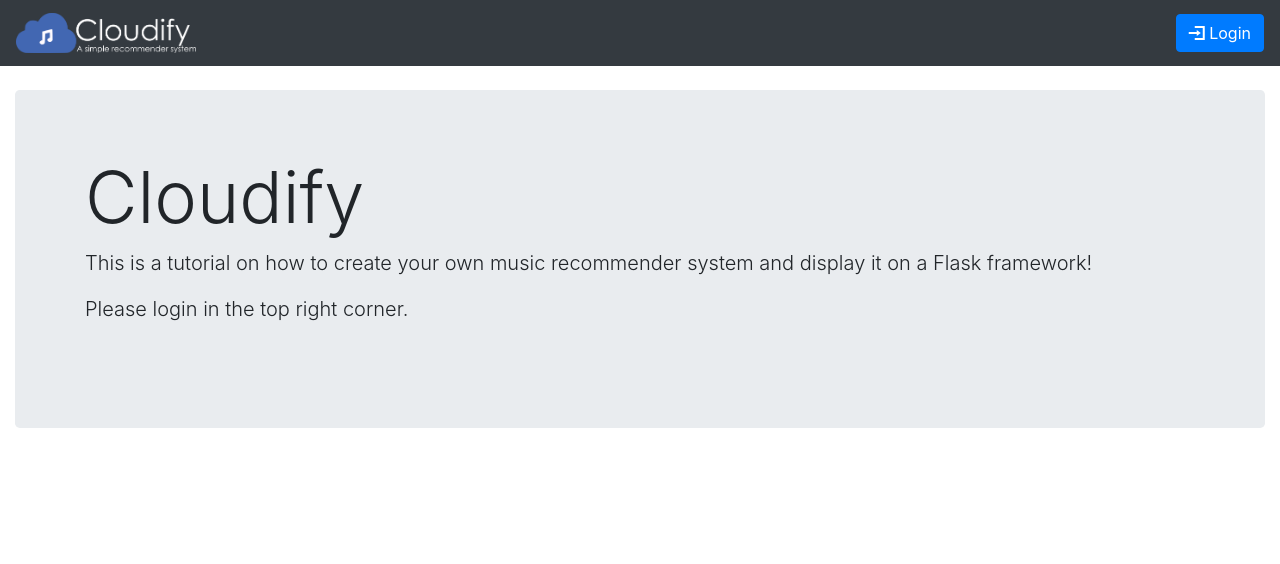
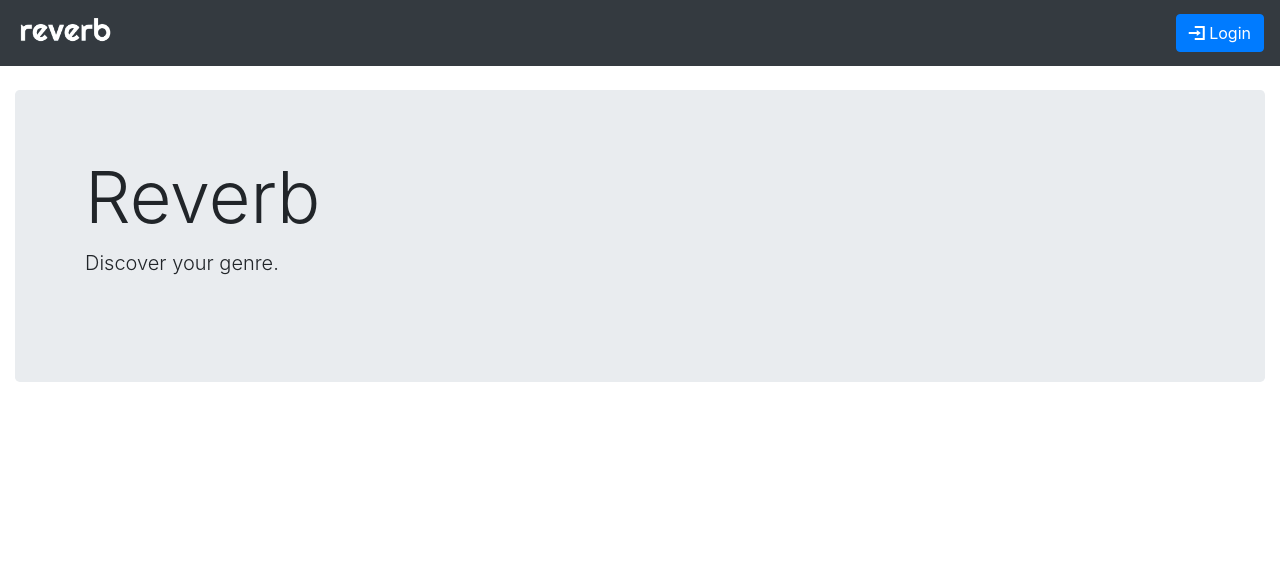
Before and after one commit to MLH-Fellowship/reverb, a Flask app: page / in a window 1280 px wide. Shown: the top 564 px of the page. Run offline with Flask 2, Linux system fonts and the light colour scheme; parts of the project's set-up code (start-up, migrations or seed data) failed here and were passed over; some libraries are stand-ins or nearby versions.

Commit message:
Add logo
Change names

```diff
--- a/templates/dashboard.html
+++ b/templates/dashboard.html
@@ -27,10 +27,10 @@ function play(url, boolean) {
       <a class="nav-link active" id="v-pills-songs-tab" data-toggle="pill" href="#v-pills-songs" role="tab" aria-controls="v-pills-songs" aria-selected="false">Songs</a>
 
       <!-- Popularity recommender system tab -->
-      <a class="nav-link" id="v-pills-pop-rec-tab" data-toggle="pill" href="#v-pills-pop-rec" role="tab" aria-controls="v-pills-pop-rec" aria-selected="false">Popularity Recommender System</a>
+      <a class="nav-link" id="v-pills-pop-rec-tab" data-toggle="pill" href="#v-pills-pop-rec" role="tab" aria-controls="v-pills-pop-rec" aria-selected="false">Popular</a>
 
       <!-- Item similarity recommender system tab -->
-      <a class="nav-link" id="v-pills-item-rec-tab" data-toggle="pill" href="#v-pills-item-rec" role="tab" aria-controls="v-pills-item-rec" aria-selected="false">Item-Similarity Recommender System</a>
+      <a class="nav-link" id="v-pills-item-rec-tab" data-toggle="pill" href="#v-pills-item-rec" role="tab" aria-controls="v-pills-item-rec" aria-selected="false">Similar</a>
 
       <!-- History tab -->
       <a class="nav-link" id="v-pills-history-tab" data-toggle="pill" href="#v-pills-history" role="tab" aria-controls="v-pills-history" aria-selected="false">History</a>
--- a/templates/index.html
+++ b/templates/index.html
@@ -4,9 +4,8 @@
 
   <div class="jumbotron">
     <div class="container">
-      <h1 class="display-3">Cloudify</h1>
-      <p class="lead">This is a tutorial on how to create your own music recommender system and display it on a Flask framework!</p>
-      <p class="lead">Please login in the top right corner.</p>
+      <h1 class="display-3">Reverb</h1>
+      <p class="lead">Discover your genre.</p>
       <br>
     </div>
   </div>
--- a/templates/navbar.html
+++ b/templates/navbar.html
@@ -4,7 +4,7 @@
     <ul class="navbar-nav mr-auto">
       <!-- Add logo -->
       <a class="navbar-brand" href="/">
-        <img style="max-height:40px; background-color:transparent;" src="{{ url_for('static', filename='images/cloudify-logo.png') }}">
+        <img style="max-height:40px; background-color:transparent;" src="{{ url_for('static', filename='images/logo.png') }}">
       </a>
     </ul>
 
```
Also changed, not shown: static/images/cloudify-logo.png (deleted), static/images/cloudify-logo.svg (deleted), static/images/logo.png, static/images/test1.png (deleted), static/images/test2.png (deleted).
